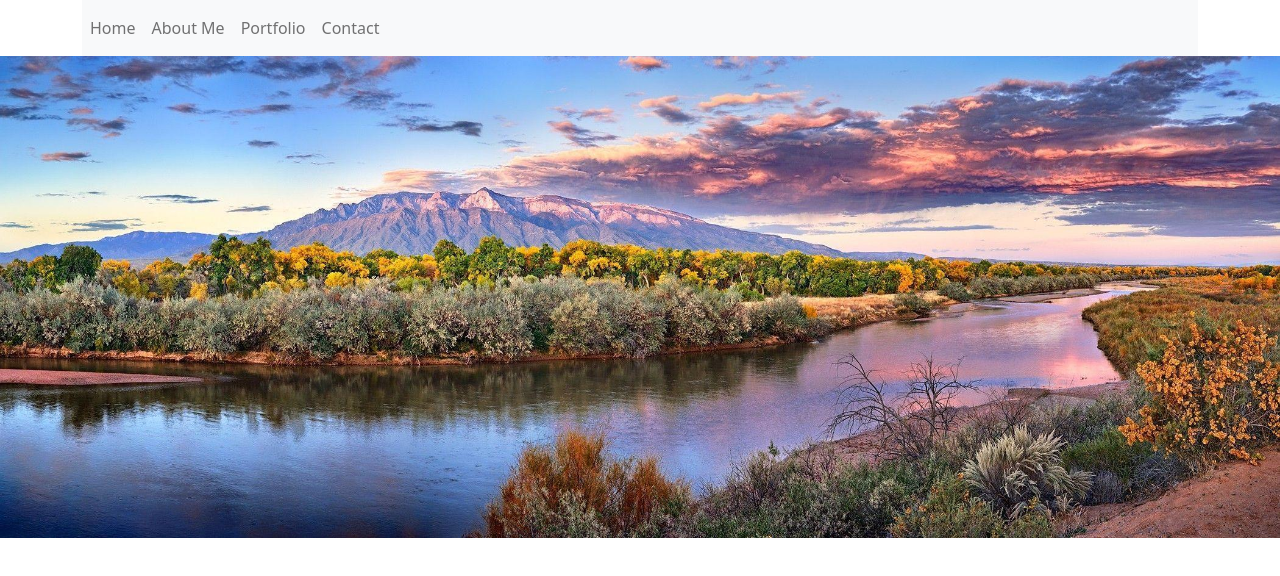
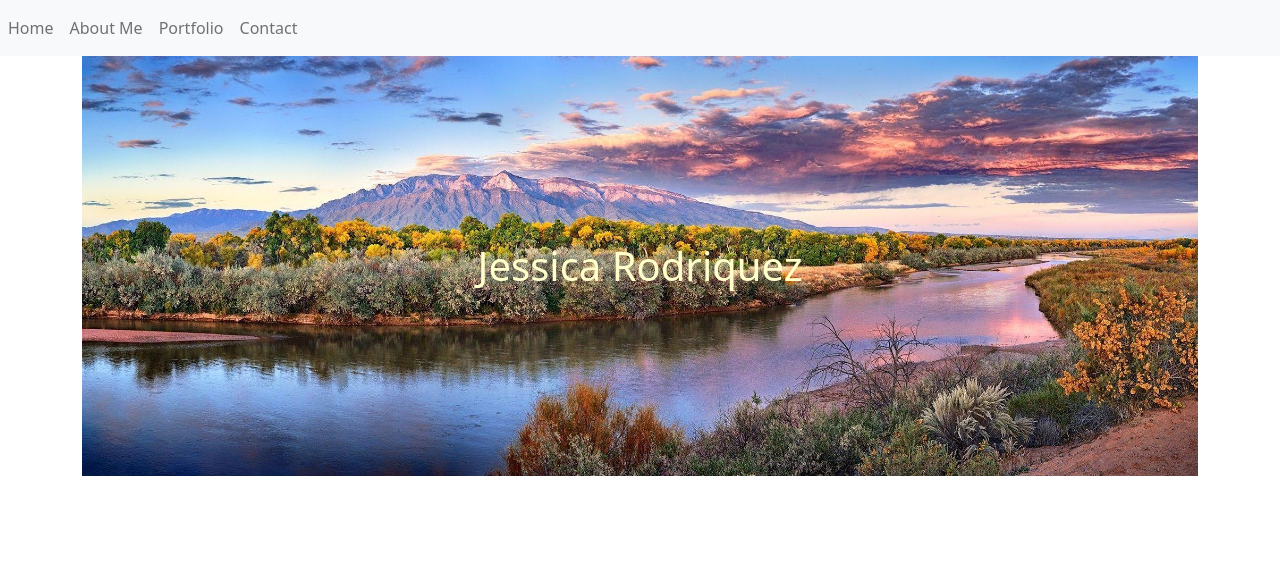
Before and after one commit to jrodri09-ai/pwp-professional-portfolio, a plain HTML site: page public_html/documentation/index.html in a window 1280 px wide. Drawn offline with nearby package versions, Linux system fonts and the light colour scheme.

Commit message:
added text over image

```diff
--- a/public_html/documentation/index.html
+++ b/public_html/documentation/index.html
@@ -8,10 +8,11 @@
           rel="stylesheet"
           integrity="sha384-wEmeIV1mKuiNpC+IOBjI7aAzPcEZeedi5yW5f2yOq55WWLwNGmvvx4Um1vskeMj0"
           crossorigin="anonymous">
-    <title>Hello</title>
+    <link rel="stylesheet" href="styles.css">
+    <title></title>
 </head>
 <body>
-<div class="container">
+<div class="container.fluid">
     <nav class="navbar navbar-expand-lg navbar-light bg-light">
         <button class="navbar-toggler" type="button" data-toggle="collapse" data-target="#navbarNav"
                 aria-controls="navbarNav" aria-expanded="false" aria-label="Toggle navigation">
@@ -37,12 +38,15 @@
     </nav>
 </div>
 
+<div class="container">
+    <img src="images/1437136.jpg" alt="The Bosque in New Mexico" style="width:100%;">
+    <div class="centered">Jessica Rodriquez</div>
+</div>
 
-<div class="container.fluid">
+<!--<div class="container.fluid">
+
     <img src="images/1437136.jpg" class="img-fluid" alt="The Bosque in New Mexico">
-
-
-</div>
+</div> -->
 <!-- Bootstrap Bundle with Popper -->
 <script src="https://cdn.jsdelivr.net/npm/bootstrap@5.0.0/dist/js/bootstrap.bundle.min.js"
         integrity="sha384-p34f1UUtsS3wqzfto5wAAmdvj+osOnFyQFpp4Ua3gs/ZVWx6oOypYoCJhGGScy+8"
--- /dev/null
+++ b/public_html/documentation/styles.css
@@ -0,0 +1,15 @@
+/* Container holding the image and the text */
+.container {
+    position: relative;
+    text-align: center;
+    color: #ffffcc;
+    font-size: 40px;
+}
+
+/* Centered text */
+.centered {
+    position: absolute;
+    top: 50%;
+    left: 50%;
+    transform: translate(-50%, -50%);
+}
```
